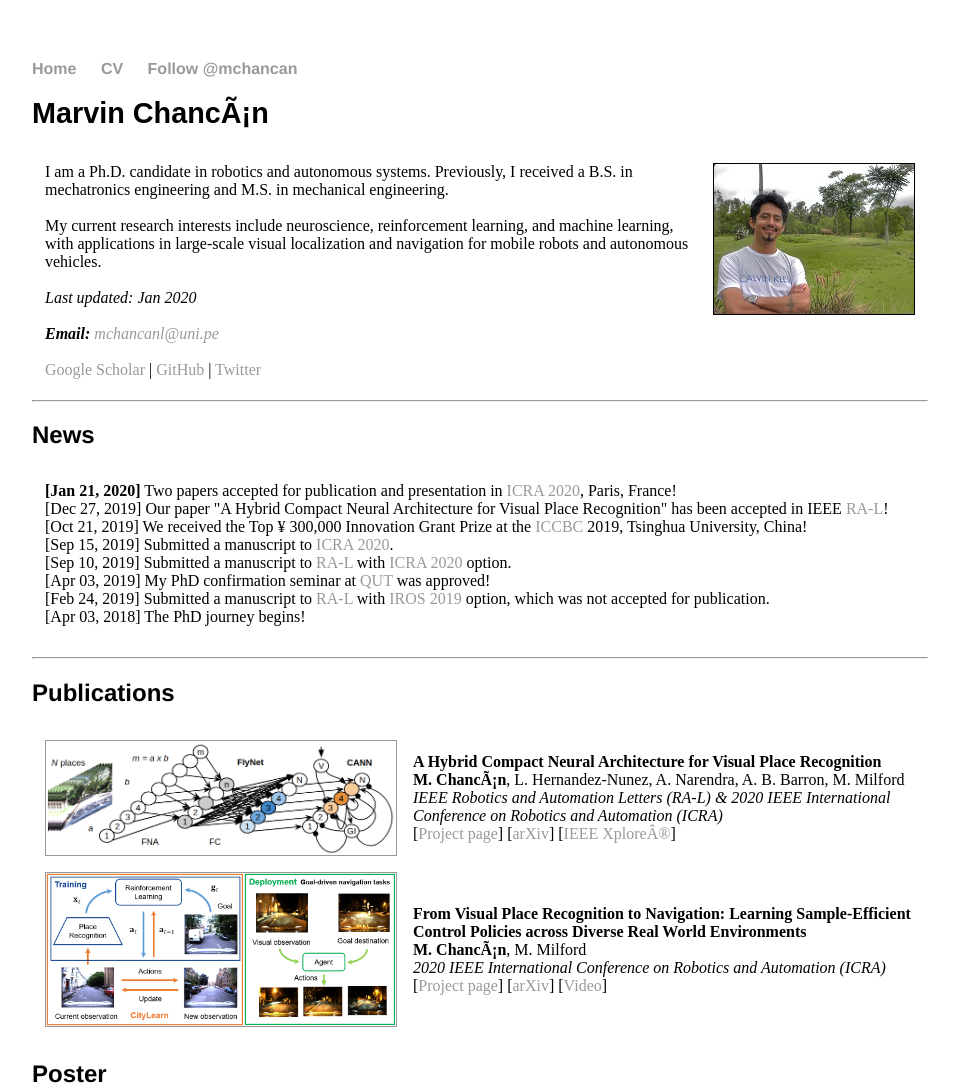
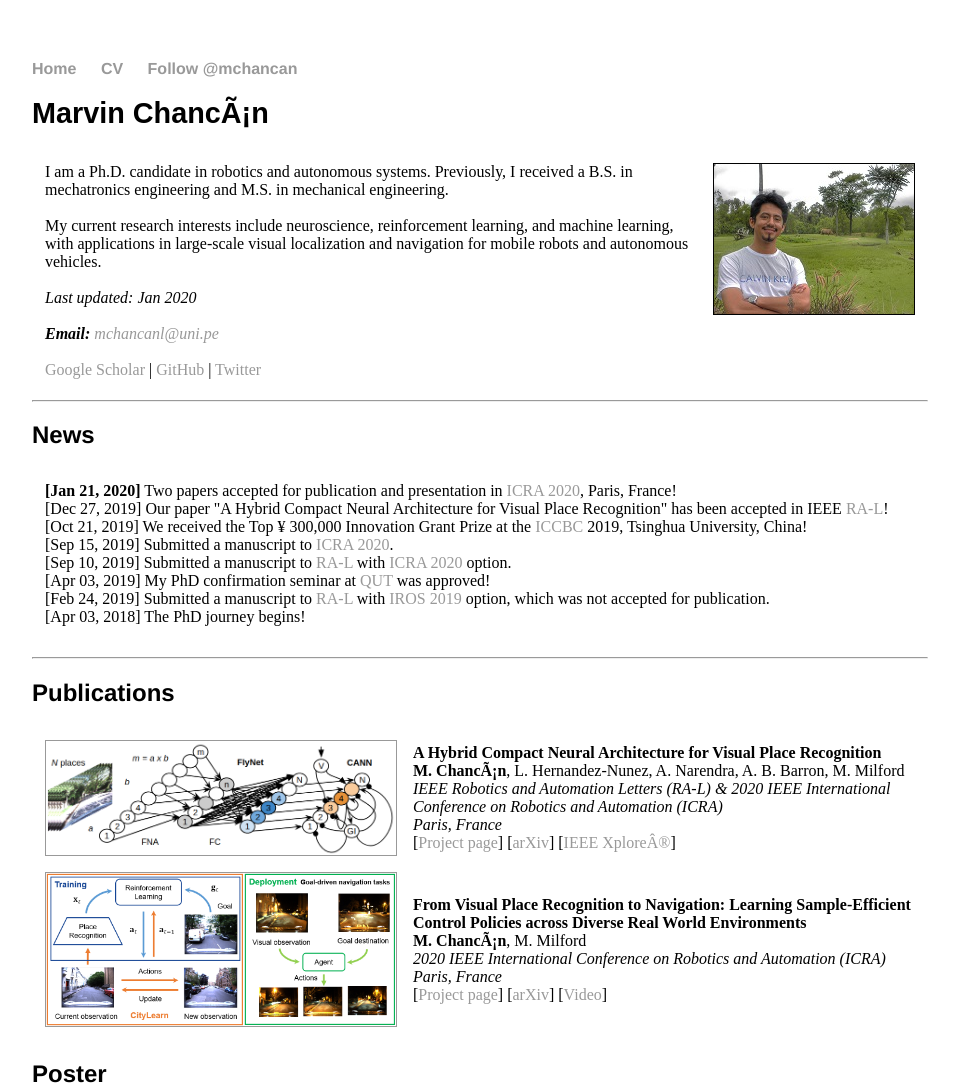
Before and after one commit to mchancan/mchancan.github.io, a Jekyll site: the page built from index.html, in a window 1280 px wide. Shown: the top 1088 px of the page, without its empty margins (160-1119 px from the left). Built offline with Jekyll 4.4.1, drawn with Linux system fonts in a browser that asks for light colours; comment, search, counter and statistics services are not loaded; some of the changed text lies outside the part shown; grey boxes are pictures that could not be loaded.

Commit message:
Update index.html

```diff
--- a/index.html
+++ b/index.html
@@ -51,6 +51,7 @@ title: Marvin Chancán
 			<b>A Hybrid Compact Neural Architecture for Visual Place Recognition </b> <br>
 			<b>M. Chancán</b>, L. Hernandez-Nunez, A. Narendra, A. B. Barron, M. Milford <br>
 			<em>IEEE Robotics and Automation Letters (RA-L) & 2020 IEEE International Conference on Robotics and Automation (ICRA)</em><br>
+			<em>Paris, France</em><br>
 			[<a href="projects/FlyNet/index.html">Project page</a>]
 			[<a href="https://arxiv.org/abs/1910.06840">arXiv</a>]
 			[<a href="https://doi.org/10.1109/LRA.2020.2967324">IEEE Xplore®</a>]
@@ -64,6 +65,7 @@ title: Marvin Chancán
 			<b>From Visual Place Recognition to Navigation: Learning Sample-Efficient Control Policies across Diverse Real World Environments </b> <br>
 			<b>M. Chancán</b>, M. Milford <br>
 			<em>2020 IEEE International Conference on Robotics and Automation (ICRA)</em><br>
+			<em>Paris, France</em><br>
 			[<a href="projects/CityLearn/index.html">Project page</a>]
 			[<a href="https://arxiv.org/abs/1910.04335">arXiv</a>]
 			[<a href="https://youtu.be/042KjpOoNVw">Video</a>]
```
Also changed, not shown: other parts of index.html (+1 -0 lines).
